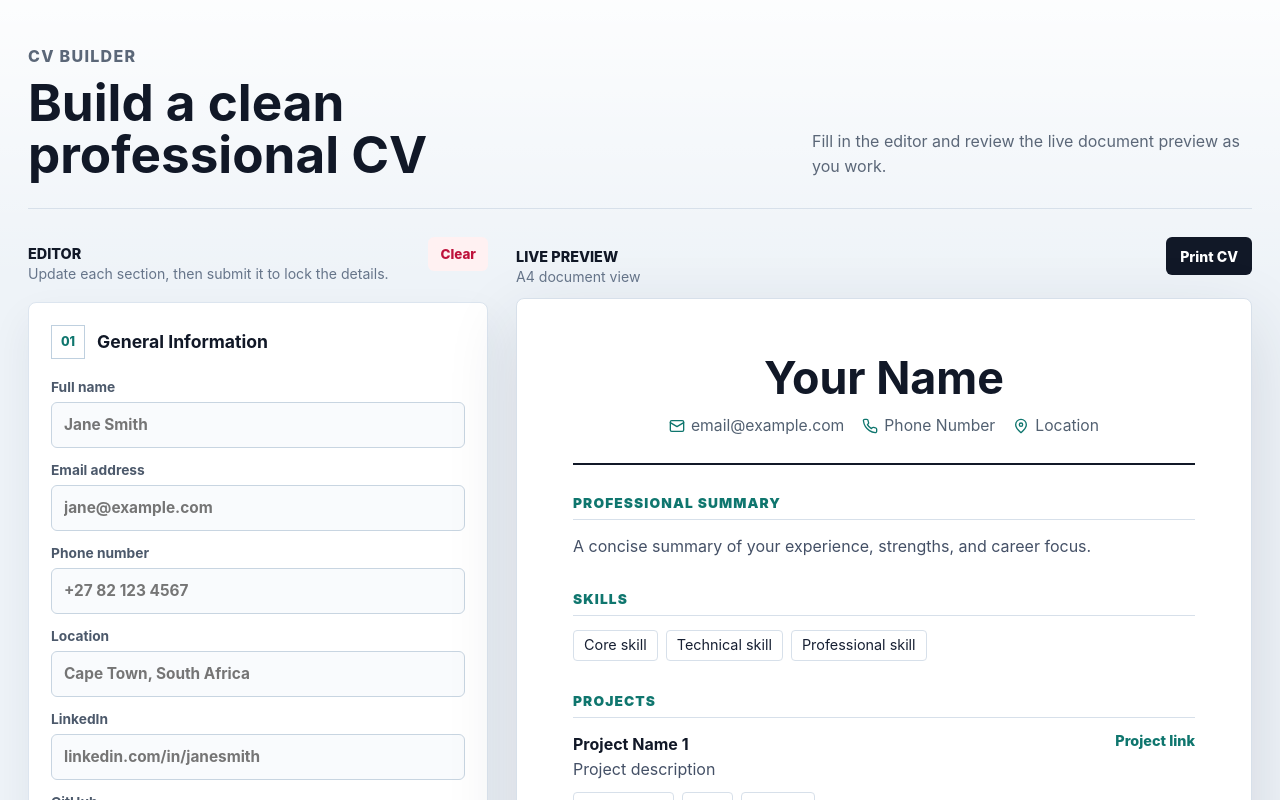
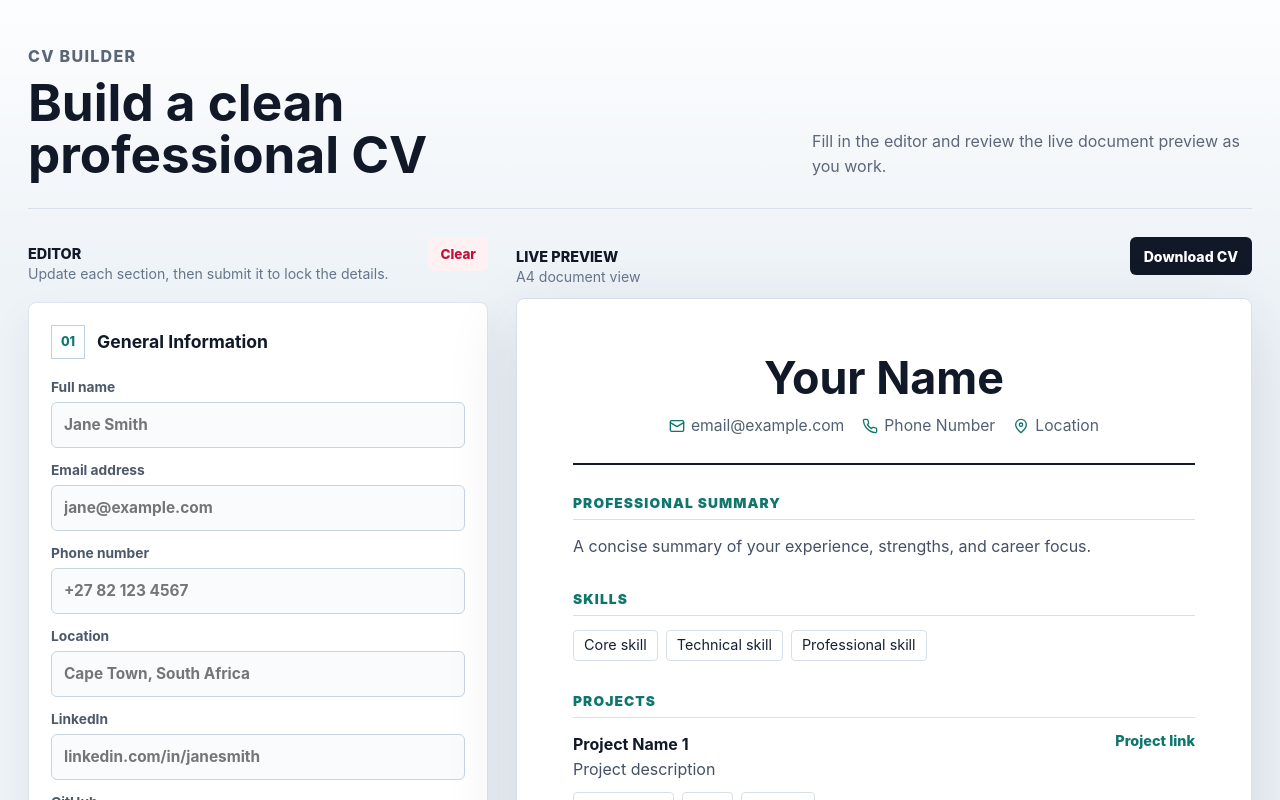
Before and after one commit to BUSISWABILIBILI/cv-application, a React (Vite) app: page / in a window 1280 px wide. Shown: the top 800 px of the page. Built offline with nearby package versions, Linux system fonts and the light colour scheme.

Commit message:
Rename print action to download CV

```diff
--- a/src/components/CVPreview.jsx
+++ b/src/components/CVPreview.jsx
@@ -89,7 +89,7 @@
       : []),
   ];
 
-  function handlePrint() {
+  function handleDownload() {
     window.print();
   }
 
@@ -100,8 +100,8 @@
           <p>Live Preview</p>
           <span>A4 document view</span>
         </div>
-        <button type="button" onClick={handlePrint}>
-          Print CV
+        <button type="button" onClick={handleDownload}>
+          Download CV
         </button>
       </div>
 
```
